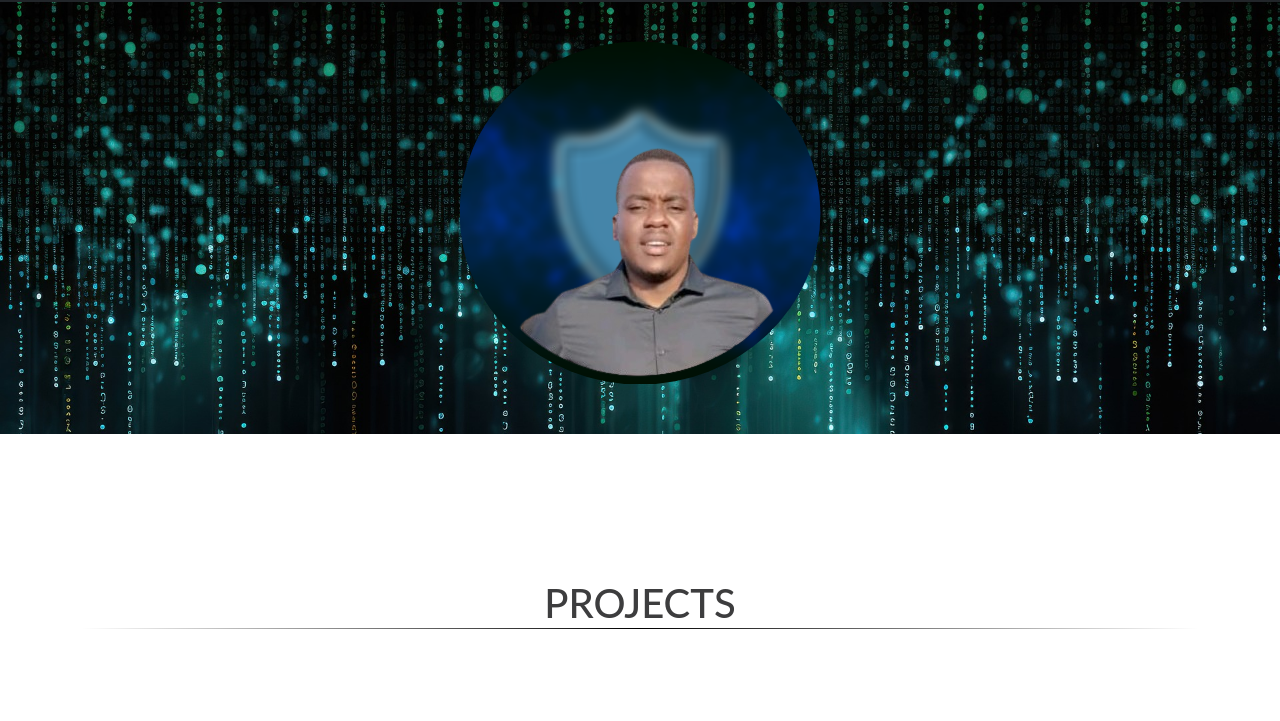
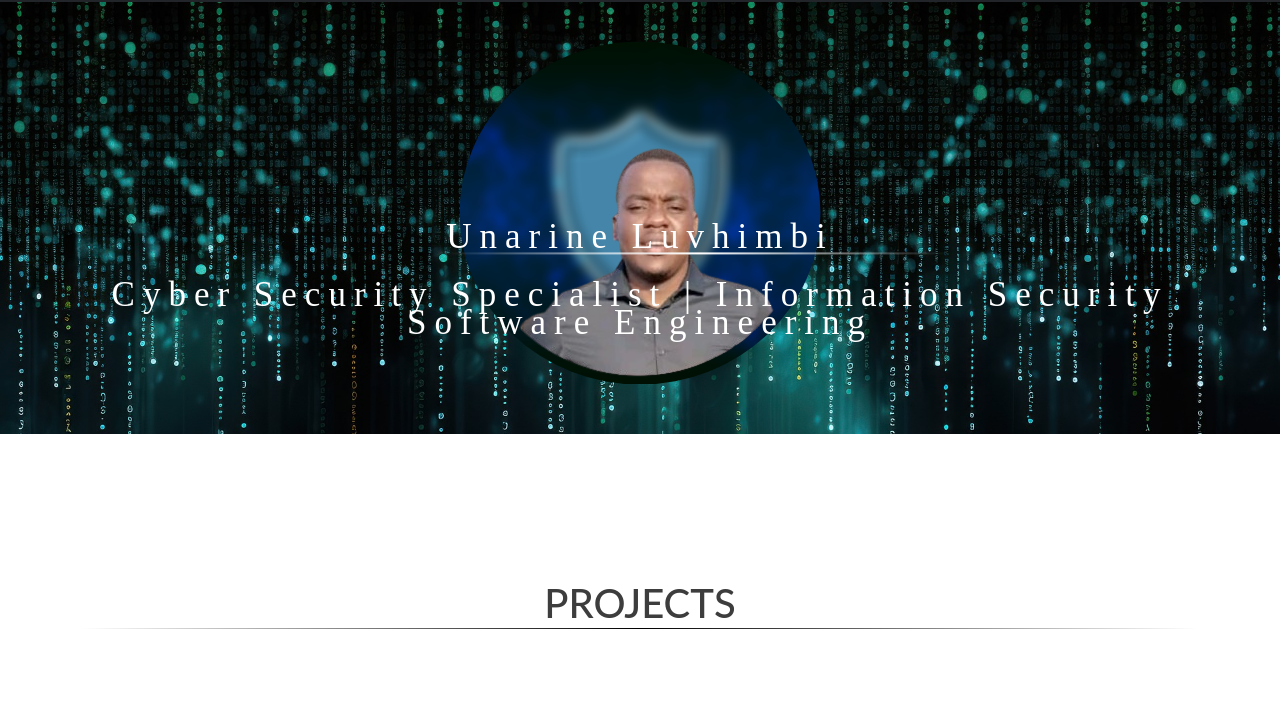
Before and after one commit to UnarineL/unarinel.github.io, a website: page index.html in a window 1280 px wide. Shown: the part 79-800 px from the top of the page. Drawn offline with nearby package versions, Linux system fonts and the light colour scheme.

Commit message:
Update style.css

```diff
--- a/public/css/style.css
+++ b/public/css/style.css
@@ -99,11 +99,8 @@ body {
     color: #FFF;
     font-size: 35px;
     letter-spacing: 8px;
-    padding-top: 500px;
     padding-right: 0%;
     padding-left: 0%;
-    display: inline-block;
-    max-width: calc(100% - 240px);
   }
 
   .ul-name{
```
